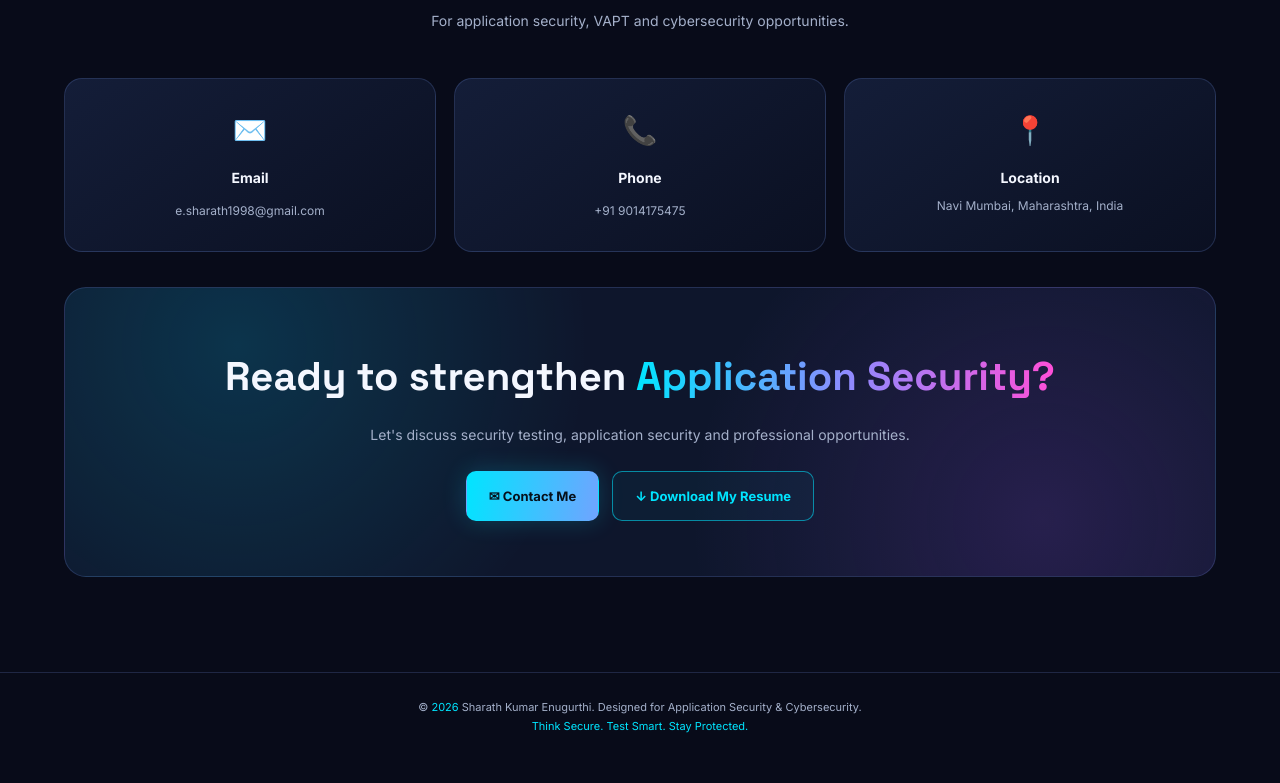
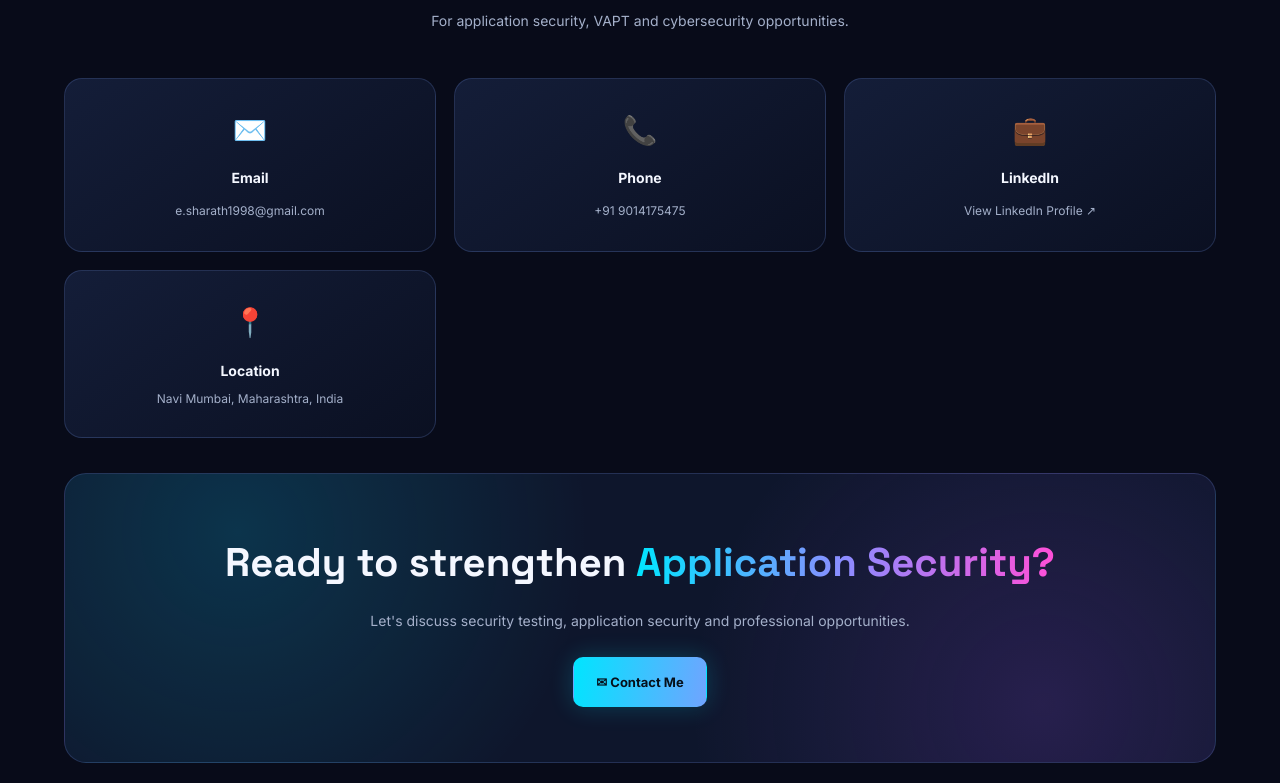
Before and after one commit to sharathenugurthi/sharath-portfolio, a plain HTML site: page index.html in a window 1280 px wide. Shown: the part 5897-6680 px from the top of the page. Before the commit the page ends 6658 px from the top, so only its background shows below. Drawn offline with Linux system fonts and the light colour scheme.

Commit message:
Update index.html

```diff
--- a/index.html
+++ b/index.html
@@ -1144,6 +1144,7 @@ footer span {
   </div>
 </section>
 
+
 <!-- CONTACT -->
 <section id="contact">
   <div class="container">
@@ -1170,6 +1171,16 @@ footer span {
       </div>
 
       <div class="panel contact-card reveal">
+        <div class="contact-icon">💼</div>
+        <h3>LinkedIn</h3>
+        <a href="https://www.linkedin.com/in/sharath-kumar-enugurthi-5467431a0/"
+           target="_blank"
+           rel="noopener noreferrer">
+          View LinkedIn Profile ↗
+        </a>
+      </div>
+
+      <div class="panel contact-card reveal">
         <div class="contact-icon">📍</div>
         <h3>Location</h3>
         <p>Navi Mumbai, Maharashtra, India</p>
@@ -1186,6 +1197,10 @@ footer span {
            href="mailto:e.sharath1998@gmail.com">
            ✉ Contact Me
         </a>
+      </div>
+    </div>
+  </div>
+</section>
 
         <a class="btn btn-outline"
            href="assets/Sharath_Kumar_Enugurthi_Resume.pdf"
```
